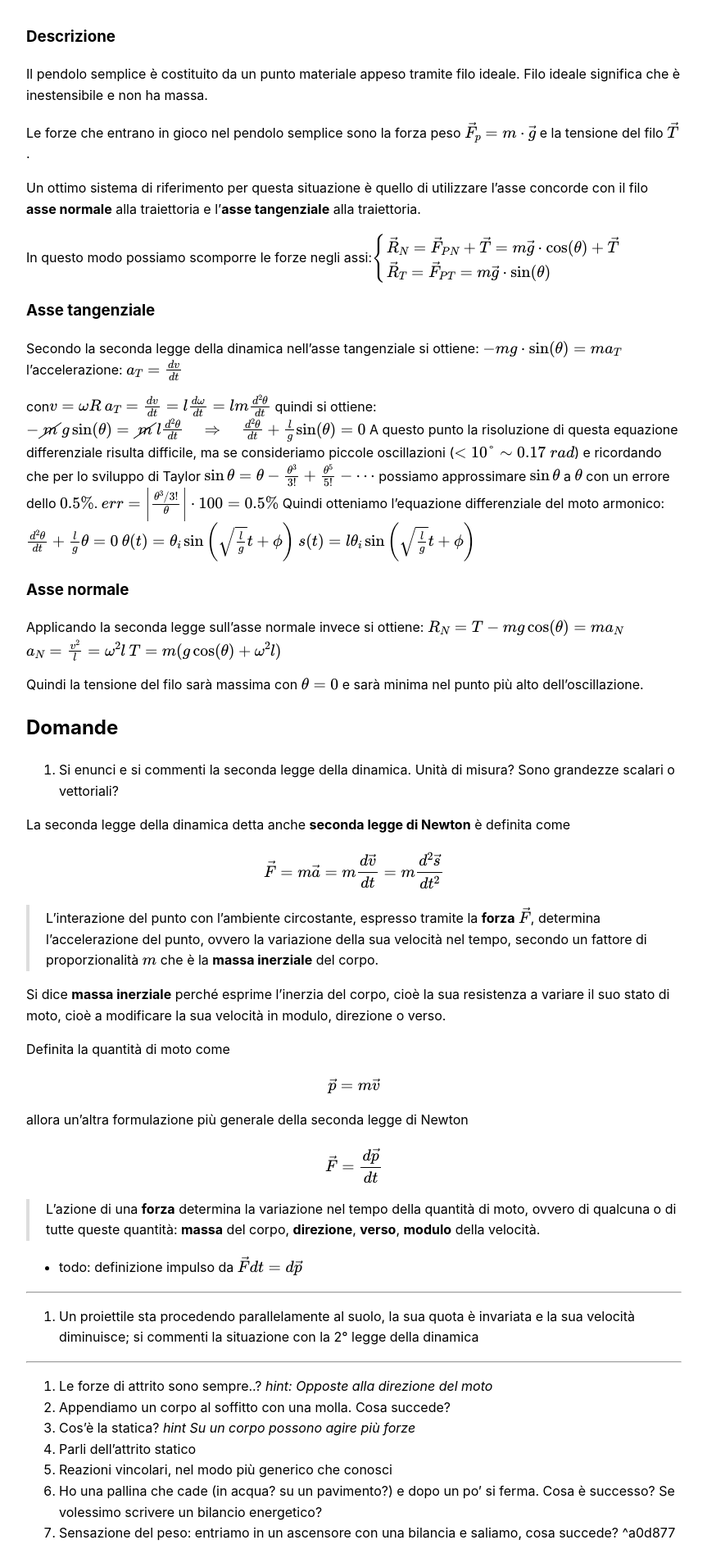
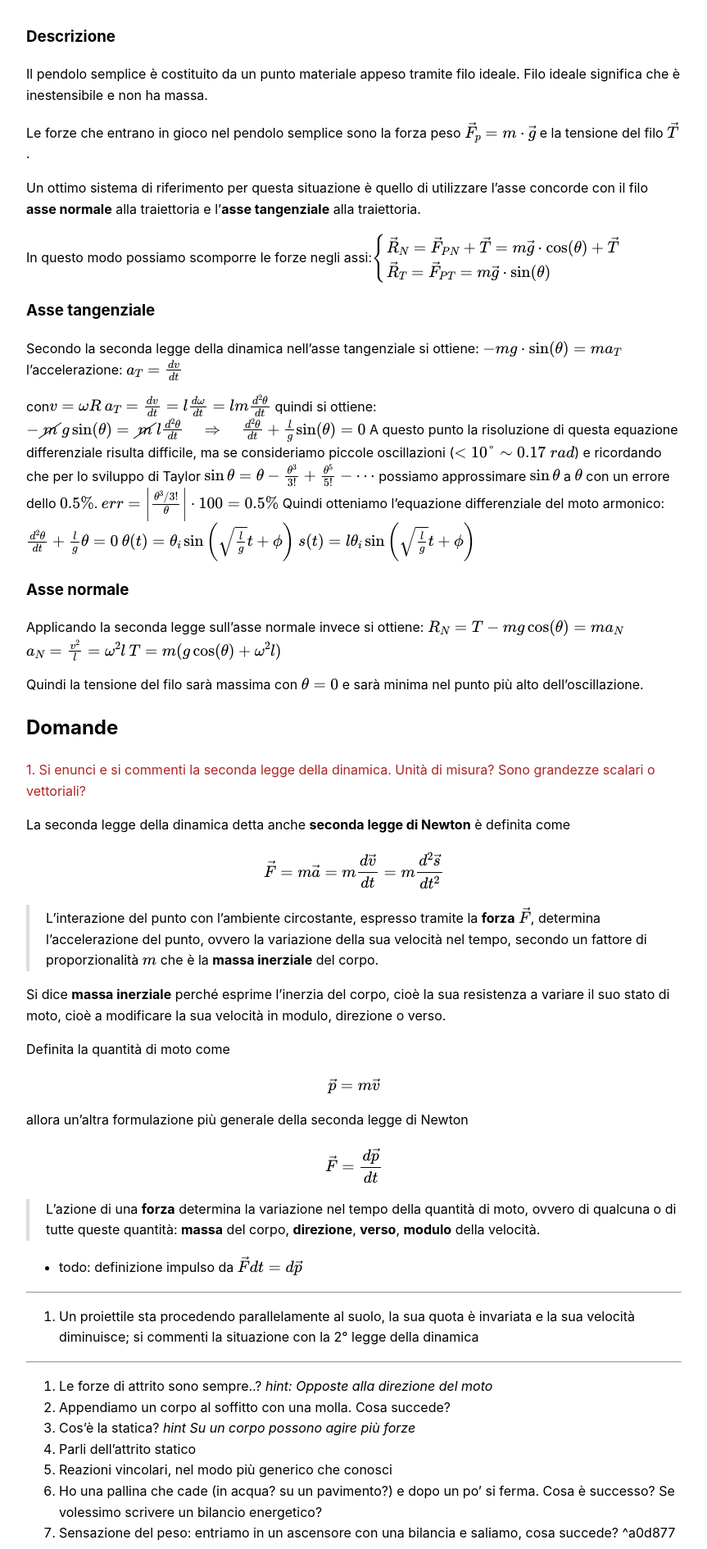
Before and after one commit to FedericoMenegoz/UNITN-fisica-orale, a Jekyll site: the page built from content/dinamica.md, in a window 1280 px wide. Shown: the part 835-2725 px from the top of the page at 82% size, without its empty margins (208-1071 px from the left). Built offline with Jekyll 4.4.1, drawn with Linux system fonts in a browser that asks for light colours; our own code applies the rules of GitHub Pages for plain Markdown files.

Commit message:
Dinamica domanda 1 update

```diff
--- a/_layouts/default.html
+++ b/_layouts/default.html
@@ -35,6 +35,9 @@
         .math { overflow-x: auto; }
         pre { background: #f4f4f4; padding: 15px; border-radius: 5px; }
         blockquote { border-left: 4px solid #ddd; margin: 0; padding-left: 20px; }
+        .question {
+            color: firebrick;
+        }
     </style>
 </head>
 <body>
--- a/content/dinamica.md
+++ b/content/dinamica.md
@@ -56,7 +56,9 @@ Quindi la tensione del filo sarà massima con $\theta = 0$ e sarà minima nel pu
 
 
 ## Domande
+<p class="question">
 1. Si enunci e si commenti la seconda legge della dinamica. Unità di misura? Sono grandezze scalari o vettoriali?
+</p>
 
 La seconda legge della dinamica detta anche __seconda legge di Newton__ è definita come
 
@@ -79,7 +81,7 @@ $$\vec F = \frac {d\vec p}{dt}$$
 
 - todo: definizione impulso da $\vec Fdt =d\vec p$
 
----
+<hr>
 
 2. Un proiettile sta procedendo parallelamente al suolo, la sua quota è invariata e la sua velocità diminuisce; si commenti la situazione con la 2° legge della dinamica
 
```
